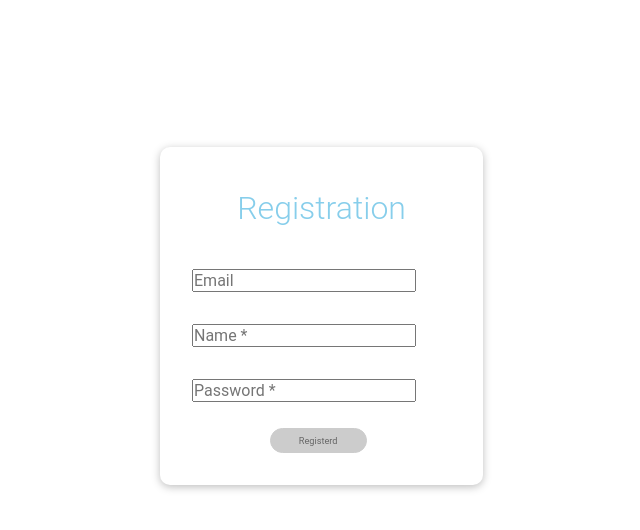
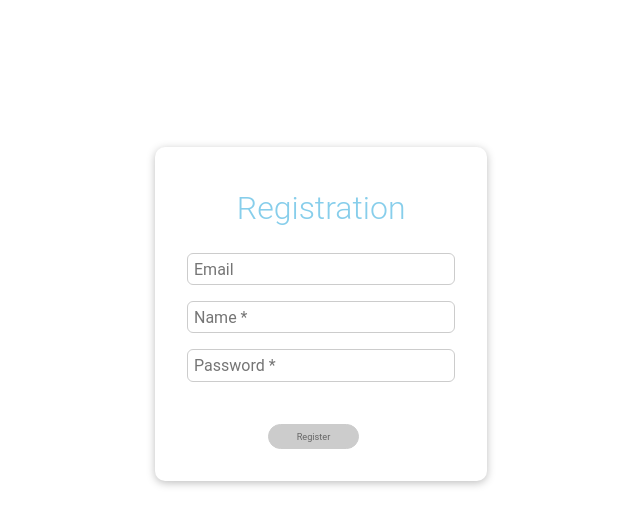
Before and after one commit to SabanaSK/Twitter, a React (Create React App) app: page /register in a window 1280 px wide. Shown: the top 530 px of the page, without its empty margins (336-976 px from the left). Built offline with nearby package versions, Linux system fonts and the light colour scheme.

Commit message:
Frontend Connect to backend
Register is working but not login page

```diff
--- a/package.json
+++ b/package.json
@@ -3,11 +3,10 @@
   "version": "0.1.0",
   "private": true,
   "dependencies": {
-
     "@testing-library/jest-dom": "^5.16.5",
     "@testing-library/react": "^13.4.0",
     "@testing-library/user-event": "^13.5.0",
-    "axios": "^1.3.5",
+    "axios": "^1.3.6",
     "react": "^18.2.0",
     "react-dom": "^18.2.0",
     "react-router-dom": "^6.10.0",
--- a/src/Components/LogInLogOut/LoginPage.js
+++ b/src/Components/LogInLogOut/LoginPage.js
@@ -1,17 +1,18 @@
 import React, { useState } from 'react';
-
-import classes from './LogInLogout.module.css'
-import { Link } from 'react-router-dom';
-import { useNavigate } from 'react-router-dom';
+import axios from 'axios';
+import classes from './LogInLogout.module.css';
+import { Link, useNavigate } from 'react-router-dom';
 
 export default function LoginPage() {
   const navigate = useNavigate();
   const imagePath = process.env.PUBLIC_URL + './img/greentwitt.png';
   const [loginDetails, setLoginDetails] = useState({
     emailOrUsername: '',
-     password: ''
+    password: '',
   });
   const [formIsValid, setFormIsValid] = useState(false);
+  const [errorMessage, setErrorMessage] = useState('');
+
   const inputChangeHandler = (event) => {
     const fieldName = event.target.name;
     const fieldValue = event.target.value.trim();
@@ -19,44 +20,51 @@ export default function LoginPage() {
     setLoginDetails((prevState) => {
       return {
         ...prevState,
-        [fieldName]: fieldValue
-      }
+        [fieldName]: fieldValue,
+      };
     });
+
     if (fieldName === 'emailOrUsername') {
-      setFormIsValid(fieldValue !== '');
+      setFormIsValid(fieldValue !== '' && loginDetails.password !== '');
     } else if (fieldName === 'password') {
       setFormIsValid(fieldValue !== '' && loginDetails.emailOrUsername !== '');
     }
-  }
-  const loginHandler = (event) => {
+  };
+
+  const loginHandler = async (event) => {
     event.preventDefault();
 
-
-  if (loginDetails.emailOrUsername === 'example@gmail.com' && loginDetails.password === 'password') {
-    console.log('Login successful');
-
+    try {
+      const response = await axios.post("http://localhost:3001/login", {
+        emailOrUsername: loginDetails.emailOrUsername,
+        password: loginDetails.password,
+      });
+      if (response.status === 200) {
+        // Login successful, set token and redirect to home page
+        localStorage.setItem('token', response.data.token);
+        navigate('/');
+      }
+    } catch (error) {
+      if (error.response.status === 404) {
+        setErrorMessage('Invalid email/username or password');
       } else {
-    console.log('Login failed');
-
+        setErrorMessage('Something went wrong, please try again later');
       }
-}
-const handleLoginClick=() =>{
-  if(formIsValid){
-    navigate.push('/login');
     }
   };
 
-
-
-
   return (
     <div className={classes.login}>
-    <img className={classes.img}src={imagePath} alt="example" style={{
-          width: '50px', height:
-            '50px'
-        }} />
+      <img
+        className={classes.img}
+        src={imagePath}
+        alt="example"
+        style={{
+          width: '50px',
+          height: '50px',
+        }}
+      />
       <div className={classes.form}>
-
         <h1>Login</h1>
         <form onSubmit={loginHandler}>
           <input
@@ -64,21 +72,22 @@ const handleLoginClick=() =>{
             name="emailOrUsername"
             value={loginDetails.emailOrUsername}
             onChange={inputChangeHandler}
-          placeholder='Email or Username'
-        /><br/>
+            placeholder="Email or Username"
+          />
+          <br />
           <input
             type="password"
             name="password"
             value={loginDetails.password}
             onChange={inputChangeHandler}
-          placeholder='Password'
-        /><br/>
-
-
+            placeholder="Password"
+          />
+          <br />
+          {errorMessage && <p className={classes.error}>{errorMessage}</p>}
           <Link
             to="/login"
             className={classes.button}
-            onClick={handleLoginClick}
+            onClick={loginHandler}
             disabled={!formIsValid}
           >
             Login
@@ -88,54 +97,3 @@ const handleLoginClick=() =>{
     </div>
   );
 }
-
-
-// import React, { useState } from 'react';
-
-// const LoginPage = () => {
-//   //skapa variabler för att spara inloggningsuppgifter
-//   const [username, setUsername] = useState('');
-//   const [email, setEmail] = useState('');
-//   // const [password, setPassword] = useState('');
-//   //skapa funktion för att logga in
-//   const usernameChangeHandler=(event)=>{
-//     setUsername(event.target.value);
-
-//     if (username.trim() === "" || enteredValue.includes(' ')) {
-//       isValid = false;
-//     }
-//   }
-//   const emailChangeHandler = (event) => {
-//     setEmail(event.target.value);
-//     setFormIsValid(
-//       event.target.value.includes("@") ||
-//     );
-//   };
-//   // const passwordChangeHandler = (event) => {
-//   //   const enteredValue = event.target.value.trim();
-//   //   setPassword(enteredValue);
-//   //   setPasswordIsValid(enteredValue.length > 6);
-
-//   // };
-
-//   return (
-//     <div>
-//       <h1>Login</h1>
-//       <form>
-//         <input type="text"
-//         id='username'
-//         value={username}
-//         onChange={usernameChangeHandler}
-//         placeholder='Username or Email' />
-//         <input type="password"
-//         id='password'
-//         value={password}
-//         onChange={passwordChangeHandler}
-//         placeholder='Password' />
-//         <button type="submit">Login</button>
-//       </form>
-//     </div>
-//   );
-// };
-
-// export default LoginPage;
--- a/src/Components/RegistreUser/RegisterUser.js
+++ b/src/Components/RegistreUser/RegisterUser.js
@@ -2,36 +2,28 @@ import React, { useState } from "react";
 import classes from "./Register.module.css";
 import Button from "./Button";
 import { useNavigate } from "react-router-dom";
-import { useRef } from 'react';
+import axios from "axios";
 
+export default function RegisterUser(props) {
+  const navigate = useNavigate();
+  const [email, setEmail] = useState("");
+  const [emailIsValid, setEmailIsValid] = useState();
+  const [username, setUsername] = useState("");
+  const [userNameIsValid, setUsernameIsValid] = useState();
+  const [password, setPassword] = useState("");
+  const [passwordIsValid, setPasswordIsValid] = useState();
+  const [formIsValid, setFormIsValid] = useState(false);
 
-export default function RegisterUser (props)
-{
-  const navigate = useNavigate();
-  const [ email, setEmail ] = useState("");
-  const [ emailIsValid, setEmailIsValid ] = useState();
-  const [ username, setUsername ] = useState("");
-  const [ userNameIsValid, setUsernameIsValid ] = useState();
-  const [ password, setPassword ] = useState("");
-  const [ passwordIsValid, setPasswordIsValid ] = useState();
-  const [ formIsValid, setFormIsValid ] = useState(false);
-  const formRef = useRef();
-
-  const emailChangeHandler = (event) =>
-  {
+  const emailChangeHandler = (event) => {
     setEmail(event.target.value);
-    setFormIsValid(
-      event.target.value.includes("@") && passwordIsValid
-    );
+    setFormIsValid(event.target.value.includes("@") && passwordIsValid);
   };
 
-  const userNameChangeHanlder = (event) =>
-  {
+  const userNameChangeHanlder = (event) => {
     const enteredValue = event.target.value;
     let isValid = true;
 
-    if (enteredValue.trim() === "" || enteredValue.includes(' '))
-    {
+    if (enteredValue.trim() === "" || enteredValue.includes(" ")) {
       isValid = false;
     }
 
@@ -40,124 +32,86 @@ export default function RegisterUser (props)
     setFormIsValid(isValid && passwordIsValid && email.includes("@"));
   };
 
-  const passwordChangeHandler = (event) =>
-  {
+  const passwordChangeHandler = (event) => {
     const enteredValue = event.target.value.trim();
     setPassword(enteredValue);
     setPasswordIsValid(enteredValue.length > 6);
     setFormIsValid(email.includes("@") && enteredValue.length > 6);
   };
 
-  const validateEmailHandler = () =>
-  {
+  const validateEmailHandler = () => {
     setEmailIsValid(email.includes("@"));
   };
 
-  const validateUserNameHandler = () =>
-  {
+  const validateUserNameHandler = () => {
     setUsernameIsValid(username.trim() !== "");
   };
 
-  const validatePasswordHandler = () =>
-  {
+  const validatePasswordHandler = () => {
     setPasswordIsValid(password.trim().length > 6);
   };
 
-  const submitHandler = async (event) =>
-  {
+  function userNameChangeHandler(event) {
+    const enteredValue = event.target.value;
+    let isValid = true;
+
+    if (enteredValue.trim() === "" || enteredValue.includes(" ")) {
+      isValid = false;
+    }
+
+    setUsername(enteredValue);
+    setUsernameIsValid(isValid);
+    setFormIsValid(isValid && passwordIsValid && email.includes("@"));
+  }
+
+
+  const submitHandler = async (event) => {
     event.preventDefault();
-    setEmail('');
-    setUsername('');
-    setPassword('');
+    setEmail("");
+    setUsername("");
+    setPassword("");
 
     const user = {
       email: email,
       password: password,
-      username: username
+      username: username,
     };
 
+    try {
+      const response = await axios.post("http://localhost:3001/register", user);
 
-    const response = await fetch("http://localhost:8080/register", {
-      method: "POST",
-      headers: {
-        "Content-Type": "application/json",
-      },
-      body: JSON.stringify(user),
-
-    });
-
-    if (response.ok)
-    {
-      // Registration successful, redirect to login page
-      navigate.push("/"); //homepages
-      formRef.current.reset();
-    } else
-    {
+      if (response.status === 201) {
+        // Registration successful, redirect to login page
+        navigate.push("/"); //homepages
+      }
+    } catch (error) {
       // Registration failed, display error message
-      const data = await response.json();
-      console.log(data.message);
+      console.log(error.message);
     }
-
   };
-
 
   return (
     <div className={classes.register}>
-      <form className={classes.form} onSubmit={submitHandler} ref={formRef} >
+      <form className={classes.form} onSubmit={submitHandler} >
         <h1>Registration</h1>
 
-        <div
-          className={`${ classes.control } ${ emailIsValid === false ? classes.invalid : ''
-            }`}
-        ></div>
+        <div className={`${classes.control} ${emailIsValid === false ? classes.invalid : ''}`}>
+          <input type="email" id="email" value={email} onChange={emailChangeHandler} onBlur={validateEmailHandler} placeholder="Email" required />
+        </div>
 
-        <input
-          type="email"
-          id="email"
-          value={email}
-          onChange={emailChangeHandler}
-          onBlur={validateEmailHandler}
-          placeholder="Email"
-          required />
+        <div className={`${classes.control} ${userNameIsValid === false ? classes.invalid : ''}`}>
+          <input type="text" name="username" id="username" value={username} onChange={userNameChangeHandler} onBlur={validateUserNameHandler} placeholder="Name *" required />
+        </div>
 
-
-
-        <label className='username' htmlFor='username'></label>
-        <div
-          className={`${ classes.control } ${ userNameIsValid === false ? classes.invalid : ''
-            }`}
-        ></div>
-        <input type="text"
-          name="username"
-          id="username"
-          value={username}
-          onChange={userNameChangeHanlder}
-          onBlur={validateUserNameHandler}
-
-          placeholder="Name *" required />
-
-        <div
-          className={`${ classes.control } ${ passwordIsValid === false ? classes.invalid : ''
-            }`}
-        ></div>
-
-
-        <label className='' htmlFor='password'></label>
-
-        <input type="password" id="password"
-          value={password}
-          onChange={passwordChangeHandler}
-          onBlur={validatePasswordHandler}
-          placeholder="Password *"
-          required />
-
+        <div className={`${classes.control} ${passwordIsValid === false ? classes.invalid : ''}`}>
+          <input type="password" id="password" value={password} onChange={passwordChangeHandler} onBlur={validatePasswordHandler} placeholder="Password *" required />
+        </div>
 
         <div className={classes.actions}>
           <Button type="submit" className={classes.btn} disabled={!formIsValid}>
-            Registerd
+            Register
           </Button>
         </div>
-
       </form>
     </div>
   );
```
Also changed, not shown: 1 other file (tests, documents, lock files or other folders). Lines whose indentation alone changed are shown as unchanged.
